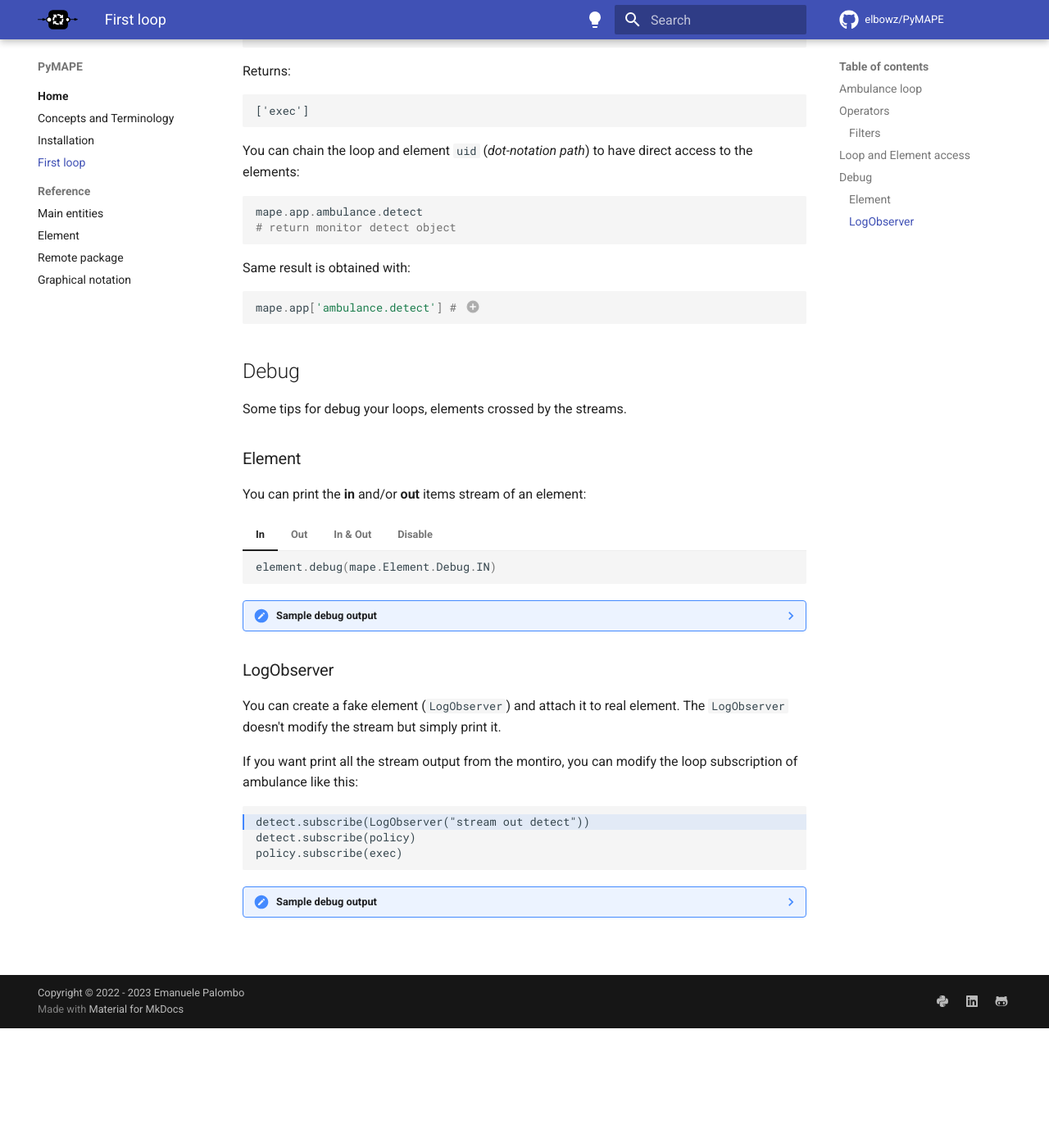
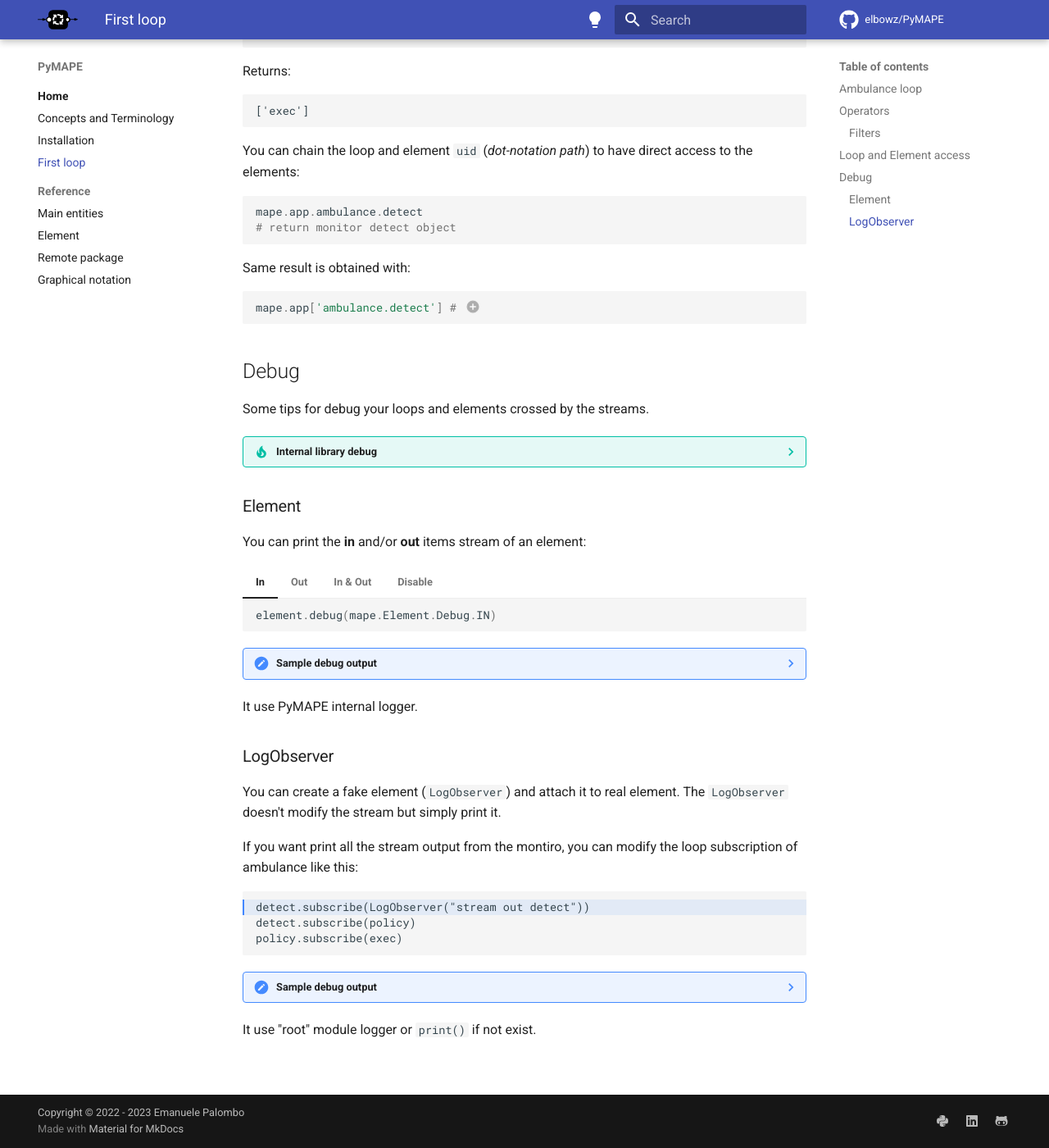
Before and after one commit to elbowz/PyMAPE, an MkDocs documentation site: the page built from docs/first-loop.md, in a window 1280 px wide and 1400 px high, scrolled down 4166 px. Shown: the whole window at 82% size. Built offline with MkDocs 1.6.1 and Material for MkDocs 9.7.7, drawn with Linux system fonts in a browser that asks for light colours; comment, search, counter and statistics services are not loaded; before the commit the page ends 5420 px from its top, so only the background shows below that.

Commit message:
Update info on debug in first-loop.md in docs

````diff
--- a/docs/first-loop.md
+++ b/docs/first-loop.md
@@ -261,7 +261,30 @@ mape.app['ambulance.detect'] # (1)
 
 ## Debug
 
-Some tips for debug your loops, elements crossed by the streams.
+Some tips for debug your loops and elements crossed by the streams.
+
+??? tip "Internal library debug"
+
+    To enable PyMAPE debug (ie. verbose information), remember to configure your logger. At least:
+
+    ```python
+    import logging
+
+    logging.basicConfig(level=logging.INFO) # (1)
+    logging.getLogger('mape').setLevel(logging.DEBUG)
+    ```
+
+    1. Set level for "root" module logger
+    2. Set level for PyMAPE internal logger
+
+    or enable PyMAPE debug, simply:
+
+    ```python
+    logger = init_logger(lvl=logging.INFO) # (1)
+    mape.init(debug=True)
+    ```
+
+    1. Use only if you want try our internal logger settings.
 
 ### Element
 
@@ -314,6 +337,8 @@ You can print the __in__ and/or __out__ items stream of an element:
 
     The history order is due the recursive call, on which ReactiveX is based. If necessary this beahviour can be "fixed" in the next realease.
 
+It use PyMAPE internal logger.
+
 ### LogObserver
 
 You can create a fake element (`LogObserver`) and attach it to real element. The `LogObserver` doesn't modify the stream but simply print it.
@@ -338,4 +363,6 @@ policy.subscribe(exec)
     Siren is ON
     ```
 
+It use "root" module logger or `print()` if not exist.
+
 --8<-- "docs/append.md"
````
